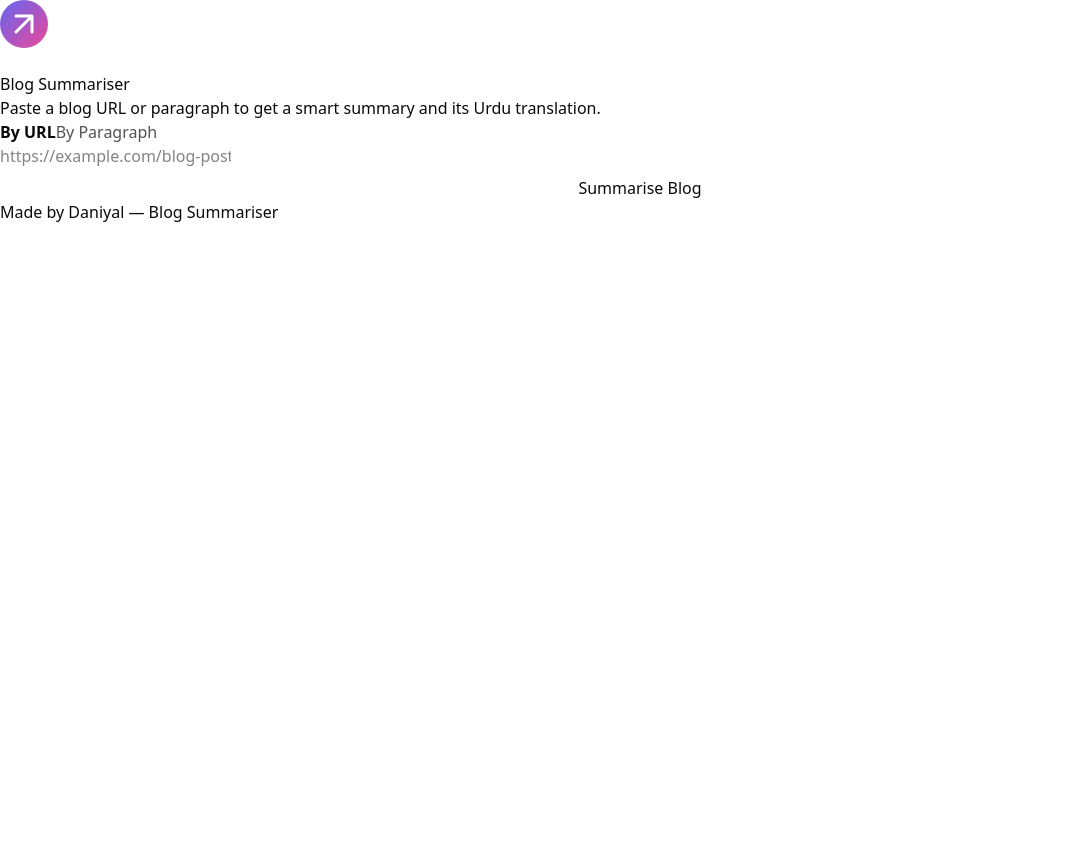
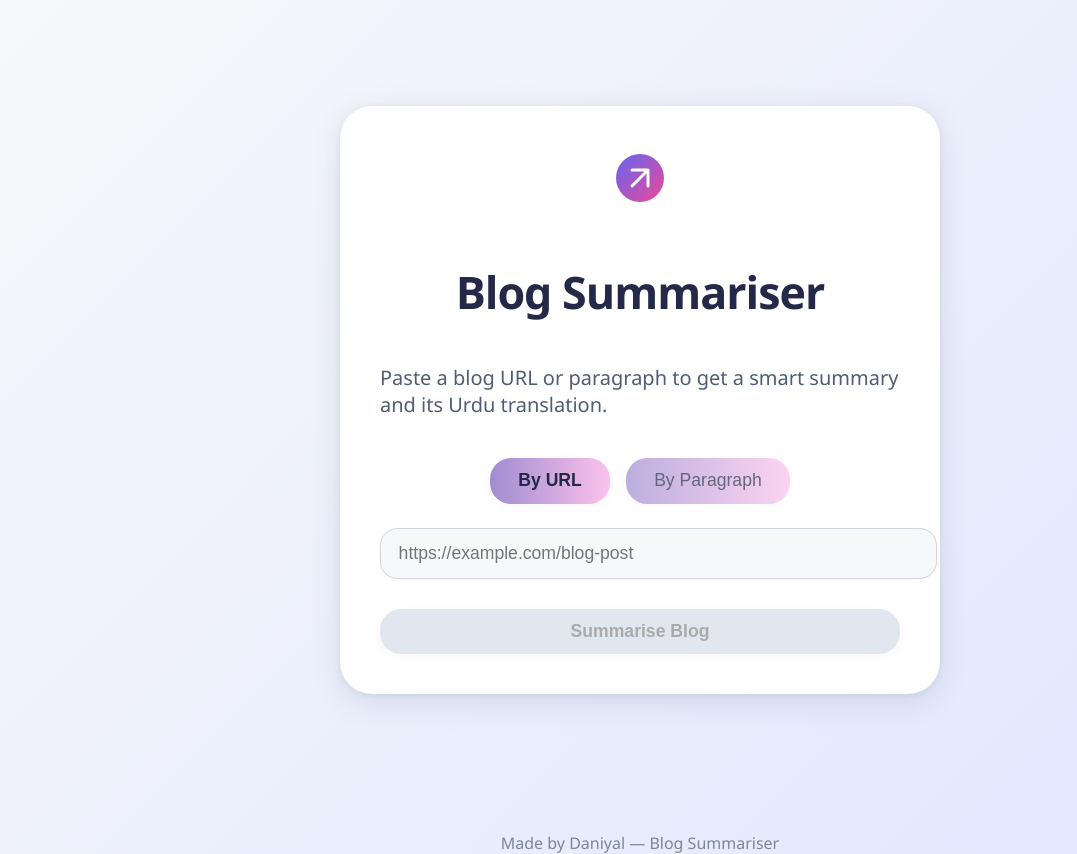
Before and after one commit to Daniyal69n/Nexium_Daniyal_Assign2, a Next.js app: page / in a window 1280 px wide. Shown: the whole page, without its empty margins (0-1077 px from the left). Before the commit the page ends 800 px from the top, so only its background shows below. Built offline with nearby package versions, Linux system fonts and the light colour scheme.

Commit message:
Update globals.css

```diff
--- a/src/app/globals.css
+++ b/src/app/globals.css
@@ -1,122 +1,123 @@
-@import "tailwindcss";
-@import "tw-animate-css";
-
-@custom-variant dark (&:is(.dark *));
-
-@theme inline {
-  --color-background: var(--background);
-  --color-foreground: var(--foreground);
-  --font-sans: var(--font-geist-sans);
-  --font-mono: var(--font-geist-mono);
-  --color-sidebar-ring: var(--sidebar-ring);
-  --color-sidebar-border: var(--sidebar-border);
-  --color-sidebar-accent-foreground: var(--sidebar-accent-foreground);
-  --color-sidebar-accent: var(--sidebar-accent);
-  --color-sidebar-primary-foreground: var(--sidebar-primary-foreground);
-  --color-sidebar-primary: var(--sidebar-primary);
-  --color-sidebar-foreground: var(--sidebar-foreground);
-  --color-sidebar: var(--sidebar);
-  --color-chart-5: var(--chart-5);
-  --color-chart-4: var(--chart-4);
-  --color-chart-3: var(--chart-3);
-  --color-chart-2: var(--chart-2);
-  --color-chart-1: var(--chart-1);
-  --color-ring: var(--ring);
-  --color-input: var(--input);
-  --color-border: var(--border);
-  --color-destructive: var(--destructive);
-  --color-accent-foreground: var(--accent-foreground);
-  --color-accent: var(--accent);
-  --color-muted-foreground: var(--muted-foreground);
-  --color-muted: var(--muted);
-  --color-secondary-foreground: var(--secondary-foreground);
-  --color-secondary: var(--secondary);
-  --color-primary-foreground: var(--primary-foreground);
-  --color-primary: var(--primary);
-  --color-popover-foreground: var(--popover-foreground);
-  --color-popover: var(--popover);
-  --color-card-foreground: var(--card-foreground);
-  --color-card: var(--card);
-  --radius-sm: calc(var(--radius) - 4px);
-  --radius-md: calc(var(--radius) - 2px);
-  --radius-lg: var(--radius);
-  --radius-xl: calc(var(--radius) + 4px);
+body {
+  font-family: 'Segoe UI', Arial, sans-serif;
+  background: linear-gradient(135deg, #f7f8fa 0%, #e0e7ff 100%);
+  min-height: 100vh;
+  margin: 0;
+  color: #232946;
 }
 
-:root {
-  --radius: 0.625rem;
-  --background: oklch(1 0 0);
-  --foreground: oklch(0.145 0 0);
-  --card: oklch(1 0 0);
-  --card-foreground: oklch(0.145 0 0);
-  --popover: oklch(1 0 0);
-  --popover-foreground: oklch(0.145 0 0);
-  --primary: oklch(0.205 0 0);
-  --primary-foreground: oklch(0.985 0 0);
-  --secondary: oklch(0.97 0 0);
-  --secondary-foreground: oklch(0.205 0 0);
-  --muted: oklch(0.97 0 0);
-  --muted-foreground: oklch(0.556 0 0);
-  --accent: oklch(0.97 0 0);
-  --accent-foreground: oklch(0.205 0 0);
-  --destructive: oklch(0.577 0.245 27.325);
-  --border: oklch(0.922 0 0);
-  --input: oklch(0.922 0 0);
-  --ring: oklch(0.708 0 0);
-  --chart-1: oklch(0.646 0.222 41.116);
-  --chart-2: oklch(0.6 0.118 184.704);
-  --chart-3: oklch(0.398 0.07 227.392);
-  --chart-4: oklch(0.828 0.189 84.429);
-  --chart-5: oklch(0.769 0.188 70.08);
-  --sidebar: oklch(0.985 0 0);
-  --sidebar-foreground: oklch(0.145 0 0);
-  --sidebar-primary: oklch(0.205 0 0);
-  --sidebar-primary-foreground: oklch(0.985 0 0);
-  --sidebar-accent: oklch(0.97 0 0);
-  --sidebar-accent-foreground: oklch(0.205 0 0);
-  --sidebar-border: oklch(0.922 0 0);
-  --sidebar-ring: oklch(0.708 0 0);
+main {
+  min-height: 100vh;
+  display: flex;
+  flex-direction: column;
+  align-items: center;
+  justify-content: center;
 }
 
-.dark {
-  --background: oklch(0.145 0 0);
-  --foreground: oklch(0.985 0 0);
-  --card: oklch(0.205 0 0);
-  --card-foreground: oklch(0.985 0 0);
-  --popover: oklch(0.205 0 0);
-  --popover-foreground: oklch(0.985 0 0);
-  --primary: oklch(0.922 0 0);
-  --primary-foreground: oklch(0.205 0 0);
-  --secondary: oklch(0.269 0 0);
-  --secondary-foreground: oklch(0.985 0 0);
-  --muted: oklch(0.269 0 0);
-  --muted-foreground: oklch(0.708 0 0);
-  --accent: oklch(0.269 0 0);
-  --accent-foreground: oklch(0.985 0 0);
-  --destructive: oklch(0.704 0.191 22.216);
-  --border: oklch(1 0 0 / 10%);
-  --input: oklch(1 0 0 / 15%);
-  --ring: oklch(0.556 0 0);
-  --chart-1: oklch(0.488 0.243 264.376);
-  --chart-2: oklch(0.696 0.17 162.48);
-  --chart-3: oklch(0.769 0.188 70.08);
-  --chart-4: oklch(0.627 0.265 303.9);
-  --chart-5: oklch(0.645 0.246 16.439);
-  --sidebar: oklch(0.205 0 0);
-  --sidebar-foreground: oklch(0.985 0 0);
-  --sidebar-primary: oklch(0.488 0.243 264.376);
-  --sidebar-primary-foreground: oklch(0.985 0 0);
-  --sidebar-accent: oklch(0.269 0 0);
-  --sidebar-accent-foreground: oklch(0.985 0 0);
-  --sidebar-border: oklch(1 0 0 / 10%);
-  --sidebar-ring: oklch(0.556 0 0);
+.card {
+  background: #fff;
+  border-radius: 2rem;
+  box-shadow: 0 8px 32px rgba(44, 62, 80, 0.12), 0 1.5px 6px rgba(44, 62, 80, 0.08);
+  padding: 3rem 2.5rem 2.5rem 2.5rem;
+  max-width: 520px;
+  width: 100%;
+  margin: 2rem auto;
+  display: flex;
+  flex-direction: column;
+  align-items: center;
 }
 
-@layer base {
-  * {
-    @apply border-border outline-ring/50;
+h1 {
+  font-size: 2.8rem;
+  font-weight: 800;
+  margin-bottom: 0.5em;
+  color: #232946;
+  letter-spacing: -1px;
+}
+
+p {
+  font-size: 1.25rem;
+  margin-bottom: 2em;
+  color: #4f5d75;
+}
+
+.button-group {
+  display: flex;
+  gap: 1rem;
+  margin-bottom: 1.5rem;
+}
+
+button {
+  font-size: 1.1rem;
+  padding: 0.7em 1.6em;
+  border-radius: 1.2em;
+  border: none;
+  background: linear-gradient(90deg, #a18cd1 0%, #fbc2eb 100%);
+  color: #232946;
+  font-weight: 600;
+  cursor: pointer;
+  box-shadow: 0 2px 8px rgba(161, 140, 209, 0.08);
+  transition: background 0.2s, transform 0.2s, box-shadow 0.2s;
+}
+button:hover:not(:disabled) {
+  background: linear-gradient(90deg, #fbc2eb 0%, #a18cd1 100%);
+  transform: translateY(-2px) scale(1.04);
+  box-shadow: 0 4px 16px rgba(161, 140, 209, 0.16);
+}
+button:disabled {
+  background: #e0e7ef;
+  color: #aaa;
+  cursor: not-allowed;
+}
+
+input[type="url"], textarea {
+  width: 100%;
+  font-size: 1.1rem;
+  padding: 0.8em 1em;
+  border-radius: 1em;
+  border: 1.5px solid #d1d5db;
+  background: #f7f8fa;
+  margin-bottom: 1.2em;
+  color: #232946;
+  transition: border 0.2s, box-shadow 0.2s;
+  box-shadow: 0 1px 4px rgba(44, 62, 80, 0.04);
+}
+input[type="url"]:focus, textarea:focus {
+  border: 1.5px solid #a18cd1;
+  outline: none;
+  box-shadow: 0 2px 8px rgba(161, 140, 209, 0.12);
+}
+
+textarea {
+  min-height: 100px;
+  resize: vertical;
+}
+
+.summary-card {
+  background: linear-gradient(135deg, #e0e7ff 0%, #fbc2eb 100%);
+  border-radius: 1.5rem;
+  padding: 1.5rem;
+  margin-top: 2rem;
+  box-shadow: 0 2px 12px rgba(161, 140, 209, 0.10);
+}
+
+footer {
+  margin-top: 2rem;
+  color: #7b8794;
+  font-size: 1rem;
+  text-align: center;
+  width: 100%;
+}
+
+@media (max-width: 700px) {
+  .card {
+    padding: 1.5rem 0.5rem;
+    max-width: 98vw;
   }
-  body {
-    @apply bg-background text-foreground;
+  h1 {
+    font-size: 2rem;
+  }
+  p {
+    font-size: 1rem;
   }
 }
```
